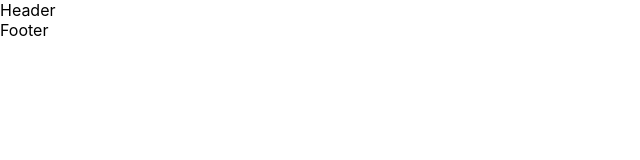
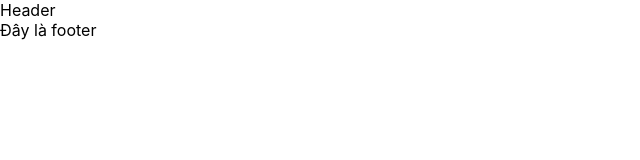
Before and after one commit to NguyenKhaDuy/BookingApp-UI, a React (Create React App) app: page / in a window 1280 px wide. Shown: the top 160 px of the page, without its empty margins (0-640 px from the left). Built offline with nearby package versions, Linux system fonts and the light colour scheme.

Commit message:
test git

```diff
--- a/src/Components/Footer/Footer.jsx
+++ b/src/Components/Footer/Footer.jsx
@@ -2,6 +2,6 @@ import React from 'react'
 
 export default function Footer() {
   return (
-    <div>Footer</div>
+    <div>Đây là footer</div>
   )
 }
```
